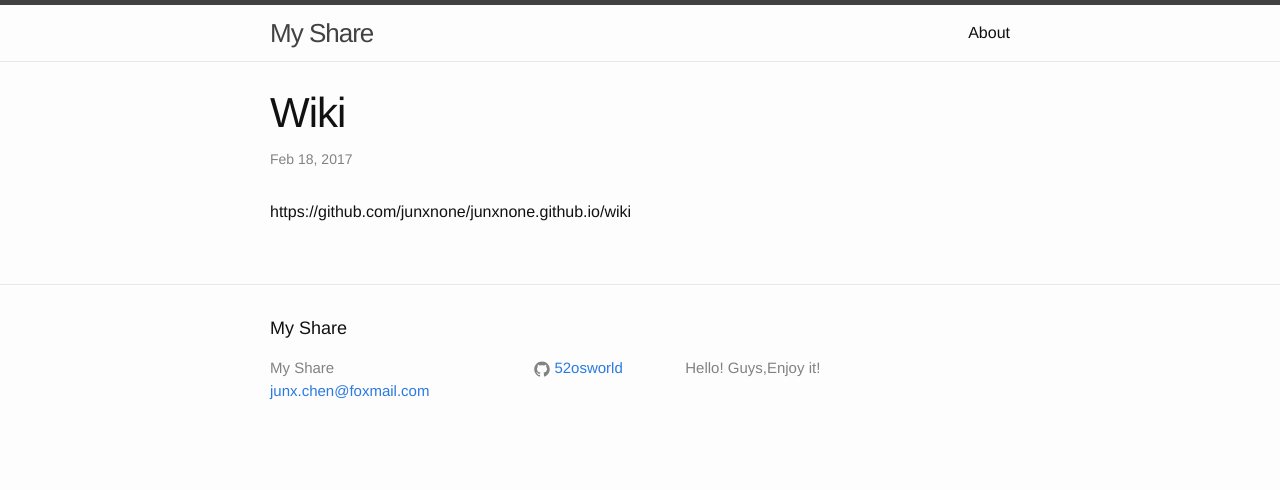
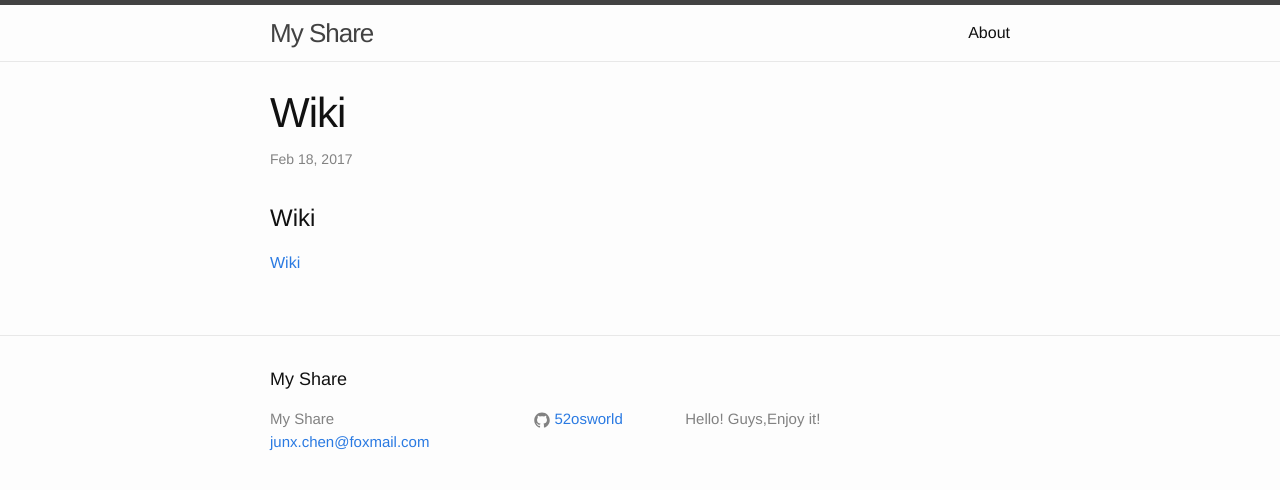
Before and after one commit to junxnone/tio, a Jekyll site: the page built from _posts/2017-02-18-Wiki.markdown, in a window 1280 px wide. Shown: the top 490 px of the page. Built offline with Jekyll 4.4.1, drawn with Linux system fonts in a browser that asks for light colours; our own code applies the rules of GitHub Pages for plain Markdown files.

Commit message:
Update 2017-02-18-Wiki.markdown

```diff
--- a/_posts/2017-02-18-Wiki.markdown
+++ b/_posts/2017-02-18-Wiki.markdown
@@ -1 +1,2 @@
-https://github.com/junxnone/junxnone.github.io/wiki
+# Wiki
+[Wiki](https://github.com/junxnone/junxnone.github.io/wiki)
```
